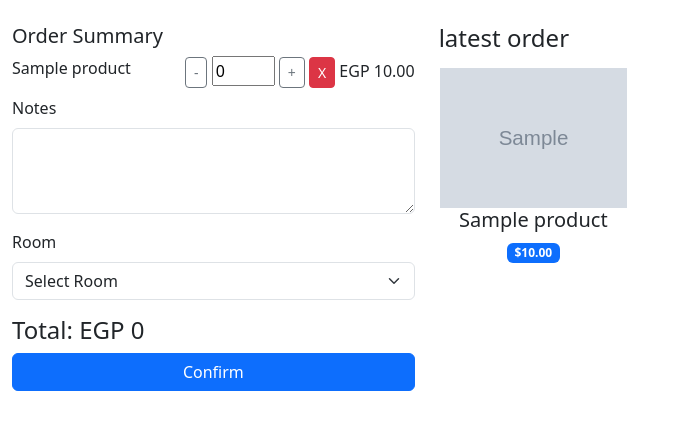
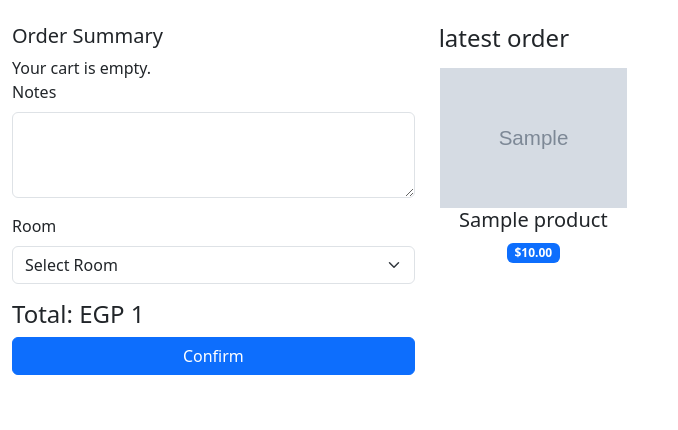
Before and after one commit to saramahmoud7689/Cafetria-Project, a PHP site: page /make_order.php in a window 1280 px wide. Shown: the top 430 px of the page, without its empty margins (0-678 px from the left). Run offline with PHP 8.4, Linux system fonts and the light colour scheme; the visitor is signed in with stand-in values (Sample User, id 1); tables that the repository leaves empty hold one stand-in row (values such as "Sample post"); grey boxes marked "Sample" are stand-in pictures; data that the repository does not hold is empty.

Commit message:
make order done

```diff
--- a/user/make_order.php
+++ b/user/make_order.php
@@ -1,3 +1,23 @@
+<?php
+session_start();
+
+include_once "../connect.php";
+
+function getProductQuantity($productId) {
+    if (!isset($_SESSION['cart'])) {
+        return 0;
+    }
+    foreach ($_SESSION['cart'] as $item) {
+        if ($item['id'] == $productId) {
+            return $item['quantity'];
+        }
+    }
+    return 0;
+}
+
+?>
+
+
 <!DOCTYPE html>
 <html lang="en">
 <head>
@@ -33,47 +53,60 @@
             <h5>Order Summary</h5>
             <div id="cart">
                 <?php
-                    include_once "../connect.php";
-                    $query = "SELECT * FROM products";
-                    $myproducts = mysqli_query($myConnection, $query);
-                    // print_r($myproducts);
-                    $order =[
-                        ["name" => "product1","quantity" => 2],
-                        ["name" => "product2","quantity" => 1]
-                    ];
-                    $total = 0;
 
-                    while($product = mysqli_fetch_assoc($myproducts)){
-                        $productQuantity = 0 ;
-                        // || $order[0]['name'].quantity;
+                    // Check if cart is not empty
+                    if (isset($_SESSION['cart']) && !empty($_SESSION['cart'])) {
+                        foreach ($_SESSION['cart'] as $item) {
+                            $pid = $item['id']; // Product ID from session
+                            $productQuantity = $item['quantity']; // Quantity from session
+                            $productPrice = $item['price']; // Product price (you can store price with the item when adding to the cart)
+                            $productName = $item['name']; // Product name (you can store the name too when adding to the cart)
 
-                        $pname= $product['name'];
-                        $pprice= $product['price'];
-                        // print_r($pname);
-                        // echo $pname;
-
+                            // Display product in cart
                             echo "<div class='d-flex justify-content-between mb-2'>
-                            <span>$pname</span>  <!-- product name -->
+                                <span>$productName</span>  <!-- product name -->
                                 <div>
-                                <button class='btn btn-sm btn-outline-secondary'>-</button> <!-- plus quantity -->
+                                    <a href='cart.php?action=decrease&orderitem=$pid&price=$productPrice' class='btn btn-sm btn-outline-secondary'>-</a> <!-- minus quantity -->
                                     <input type='text' value='$productQuantity' size='1' readonly> <!-- product quantity -->
-                                <button class='btn btn-sm btn-outline-secondary'>+</button> <!-- minus quantity -->
-                                <button class='btn btn-sm btn-danger'>X</button>
-                                EGP $pprice <!-- product price -->
-
+                                    <a href='cart.php?action=increase&orderitem=$pid&price=$productPrice' class='btn btn-sm btn-outline-secondary'>+</a> <!-- plus quantity -->
+                                    EGP $productPrice <!-- product price -->
+                                    <a href='cart.php?action=delete&orderitem=$pid&price=$productPrice' class='btn btn-sm btn-danger'>X</a> <!-- delete item -->
                                 </div>
                             </div>";
                         }
+                    } else {
+                        echo "Your cart is empty.";
+                    }
+                    // $query = "SELECT * FROM products";
+                    // $myproducts = mysqli_query($myConnection, $query);
 
+                    // while($product = mysqli_fetch_assoc($myproducts)) {
+                    //     $pname = $product['name'];
+                    //     $pprice = $product['price'];
+                    //     $pid = $product['id'];
+                    //     $productQuantity = getProductQuantity($pid);
+
+                    //     echo "<div class='d-flex justify-content-between mb-2'>
+                    //         <span>$pname</span>  <!-- product name -->
+                    //         <div>
+                    //             <a href='cart.php?action=decrease&orderitem=$pid&price=$pprice' class='btn btn-sm btn-outline-secondary'>-</a> <!-- minus quantity -->
+                    //             <input type='text' value='$productQuantity' size='1' readonly> <!-- product quantity -->
+                    //             <a href='cart.php?action=increase&orderitem=$pid&price=$pprice' class='btn btn-sm btn-outline-secondary'>+</a> <!-- plus quantity -->
+                    //             EGP $pprice <!-- product price -->
+                    //             <a href='cart.php?action=delete&orderitem=$pid&price=$pprice' class='btn btn-sm btn-danger'>X</a> <!-- delete item -->
+                    //         </div>
+                    //     </div>";
+                    // }
                 ?>
             </div>
+            <form method="POST" action="confirm_order.php">
                 <div class="mb-3">
                     <label for="notes" class="form-label">Notes</label>
                     <textarea class="form-control" id="notes" name="notes" rows="3"></textarea>
                 </div>
                 <div class="mb-3">
                     <label for="room" class="form-label">Room</label>
-                <select class="form-select" id="room" name="room"><!-- options from users.room -->
+                    <select class="form-select" id="room" name="room">
                         <option value="">Select Room</option>
                         <option value="Application1">Application1</option>
                         <option value="Application2">Application2</option>
@@ -82,14 +115,13 @@
                 </div>
                 <h4>Total: EGP
                     <?php
-                    $total = 0;
-                    foreach($order as $item){
-                        $total += $item['price'];
-                    }
+                        $total = isset($_SESSION['total']) ? $_SESSION['total'] : 0;
                         echo $total;
                     ?>
-            </h4> <!-- total price of order -->
-            <button class="btn btn-primary w-100">Confirm</button>
+                </h4>
+                <button type="submit" class="btn btn-primary w-100" name="confirm_order">Confirm</button>
+            </form>
+
         </div>
 
         <!-- Right Product Section -->
@@ -108,20 +140,18 @@
              <!-- show latest order -->
 
             <div class="row">
+
             <?php
-
-
                 $query = "SELECT * FROM products";
                 $myproducts = mysqli_query($myConnection, $query);
 
-
-                while($product = mysqli_fetch_assoc($myproducts)){
+                while($product = mysqli_fetch_assoc($myproducts)) {
                     $pname = $product['name'];
                     $pimage = $product['image'];
                     $pprice = $product['price'];
                     $pid = $product['id'];
 
-                    echo "<a href='cart.php?orderitem=$pid' class='btn col-3 text-center mb-4'>";
+                    echo "<a href='cart.php?action=add&orderitem=$pid&price=$pprice&name=$pname&image=$pimage' class='btn col-3 text-center mb-4'>";
                     echo '<div>';
                     echo "<img src='$pimage' alt='Product' class='img-fluid'>";
                     echo "<h5>$pname</h5>";
@@ -129,7 +159,6 @@
                     echo '</div>';
                     echo '</a>';
                 }
-
             ?>
             </div>
         </div>
```
Also changed, not shown: user/cart.php (+39 -12 lines), user/confirm_order.php (added, +45 -0 lines). Lines whose indentation alone changed are shown as unchanged.
